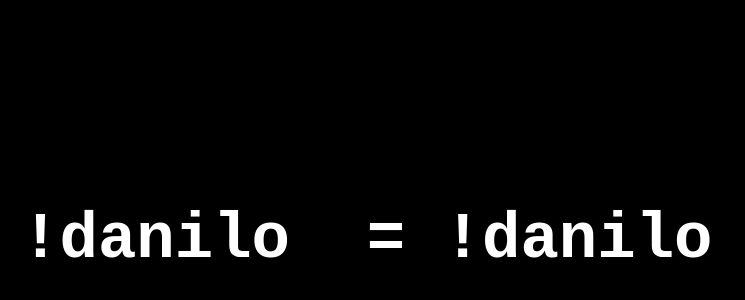
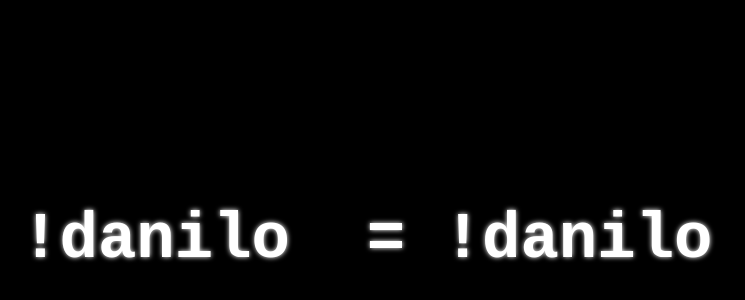
Before and after one commit to danguafer/notdanilo.github.io, a plain HTML site: page index.html in a window 1280 px wide. Shown: the part 160-460 px from the top of the page, 254-999 px from the left. Drawn offline with Linux system fonts and the light colour scheme.

Commit message:
soft shadow

```diff
--- a/index.html
+++ b/index.html
@@ -16,6 +16,7 @@
         font-family: monospace;
         font-size: 5vw;
         font-weight: bold;
+        text-shadow: 0.1vw 0.1vw 0.4vw black;
       }
     </style>
   </head>
@@ -33,6 +34,7 @@
         container.style.backgroundColor = colors[i];
         i = (i + 1) % 2;
         container.style.color = colors[i];
+        container.style.textShadow = "0.1px 0.1px 0.4vw " + colors[i];
       }, 1000);
     </script>
   </body>
```
